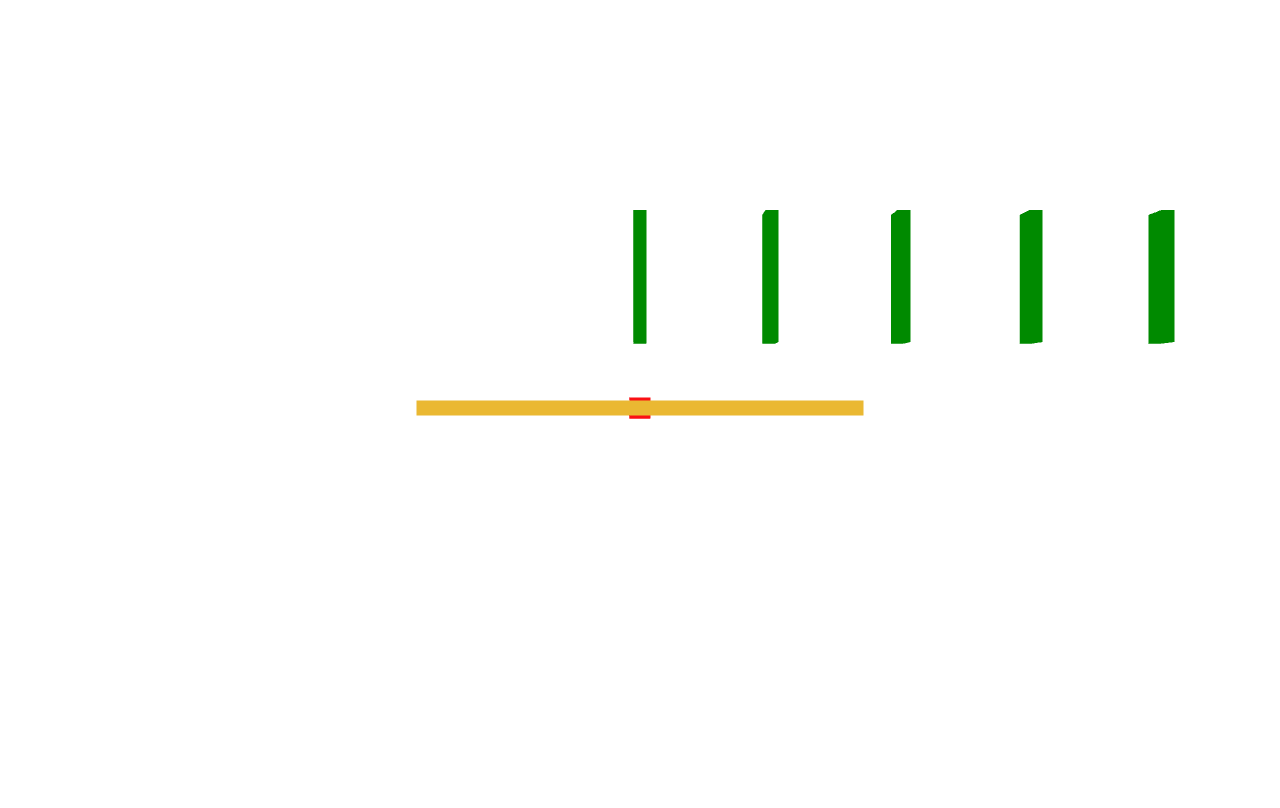
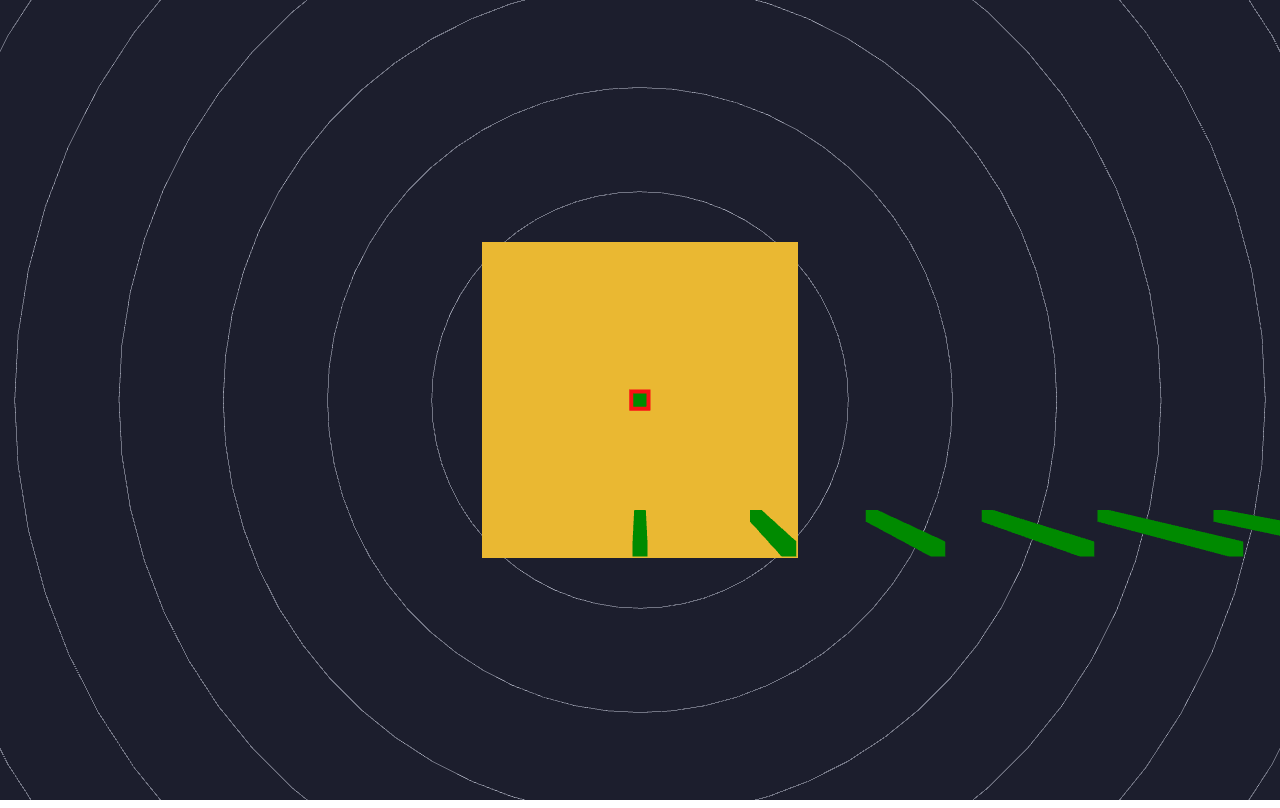
Before and after one commit to FormantIO/3d-viewer-module, a React (Vite) app: page / in a window 1280 px wide. Built offline with nearby package versions, Linux system fonts and the light colour scheme.

Commit message:
ground plane

```diff
--- a/index.html
+++ b/index.html
@@ -10,6 +10,8 @@
       body,
       #root {
         height: 100%;
+        margin: 0;
+        padding: 0;
       }
     </style>
   </head>
--- a/package.json
+++ b/package.json
@@ -12,6 +12,7 @@
     "@formant/data-sdk": "0.0.113",
     "@formant/universe-connector": "^0.0.13",
     "@formant/universe-core": "^0.0.9",
+    "@react-three/drei": "^9.56.5",
     "@react-three/fiber": "^8.10.1",
     "@types/three": "^0.148.1",
     "@types/uuid": "^9.0.0",
--- /dev/null
+++ b/src/FormantColors.ts
@@ -0,0 +1,5 @@
+export const FormantColors = {
+  flagship: "#1C1E2D",
+  silver: "#BAC4E2",
+  white: "white",
+};
--- a/src/Universe.tsx
+++ b/src/Universe.tsx
@@ -1,10 +1,19 @@
 import { Canvas } from "@react-three/fiber";
+import { OrbitControls } from "@react-three/drei";
 import React from "react";
+import { Axis } from "./components/Axis";
+import { FormantColors } from "./FormantColors";
 
 type IUniverseProps = {
   children?: React.ReactNode;
 };
 
 export function Universe(props: IUniverseProps) {
-  return <Canvas>{props.children}</Canvas>;
+  return (
+    <Canvas color="red">
+      <color attach="background" args={[FormantColors.flagship]} />
+      <OrbitControls />
+      <group rotation={[Math.PI / 2, 0, 0]}>{props.children}</group>
+    </Canvas>
+  );
 }
--- /dev/null
+++ b/src/components/Axis.tsx
@@ -0,0 +1,18 @@
+export function Axis() {
+  return (
+    <>
+      <mesh position={[1, 0, 0]}>
+        <boxGeometry args={[0.1, 0.1, 0.1]} />
+        <meshStandardMaterial color={"red"} />
+      </mesh>
+      <mesh position={[0, 1, 0]}>
+        <boxGeometry args={[0.1, 0.1, 0.1]} />
+        <meshStandardMaterial color={"green"} />
+      </mesh>
+      <mesh position={[0, 0, 1]}>
+        <boxGeometry args={[0.1, 0.1, 0.1]} />
+        <meshStandardMaterial color={"blue"} />
+      </mesh>
+    </>
+  );
+}
--- /dev/null
+++ b/src/layers/GroundLayer.tsx
@@ -0,0 +1,33 @@
+import { Circle, Cylinder, Ring, Tube } from "@react-three/drei";
+import React, { useContext, useRef, useState } from "react";
+import { range } from "../common/range";
+import { Axis } from "../components/Axis";
+import { FormantColors } from "../FormantColors";
+import { UniverseTelemetrySource } from "../model/DataSource";
+import { UniverseData } from "../UniverseData";
+import { TransformLayer } from "./TransformLayer";
+import { IUniverseLayerProps } from "./types";
+
+interface IGroundLayer extends IUniverseLayerProps {}
+
+function SilverCircle({ width }: { width: number }) {
+  return (
+    <Ring rotation={[-Math.PI / 2, 0, 0]} args={[width - 0.005, width, 60]}>
+      <meshStandardMaterial color={FormantColors.silver} />
+    </Ring>
+  );
+}
+
+export function GroundLayer(props: IGroundLayer) {
+  const { children } = props;
+  const _universeData = useContext(UniverseData);
+  return (
+    <TransformLayer positioning={props.positioning}>
+      <Axis />
+      {range(0, 100).map((i) => (
+        <SilverCircle width={i} />
+      ))}
+      {children}
+    </TransformLayer>
+  );
+}
--- a/src/main.tsx
+++ b/src/main.tsx
@@ -9,6 +9,7 @@ import { TransformLayer } from "./layers/TransformLayer";
 import { MapLayer } from "./layers/MapLayer";
 import { DataSourceBuilder } from "./model/DataSourceBuilder";
 import { PositioningBuilder } from "./model/PositioningBuilder";
+import { GroundLayer } from "./layers/GroundLayer";
 
 const app = document.getElementById("root");
 if (app) {
@@ -16,6 +17,7 @@ if (app) {
     <UniverseData.Provider value={new EmptyUniverseData()}>
       <Universe>
         <ambientLight />
+        <GroundLayer />
         <MapLayer dataSource={DataSourceBuilder.telemetry("eko.gps", "json")} />
         <TransformLayer
           positioning={PositioningBuilder.localization("eko.loc")}
```
Also changed, not shown: 1 other file (tests, documents, lock files or other folders).
